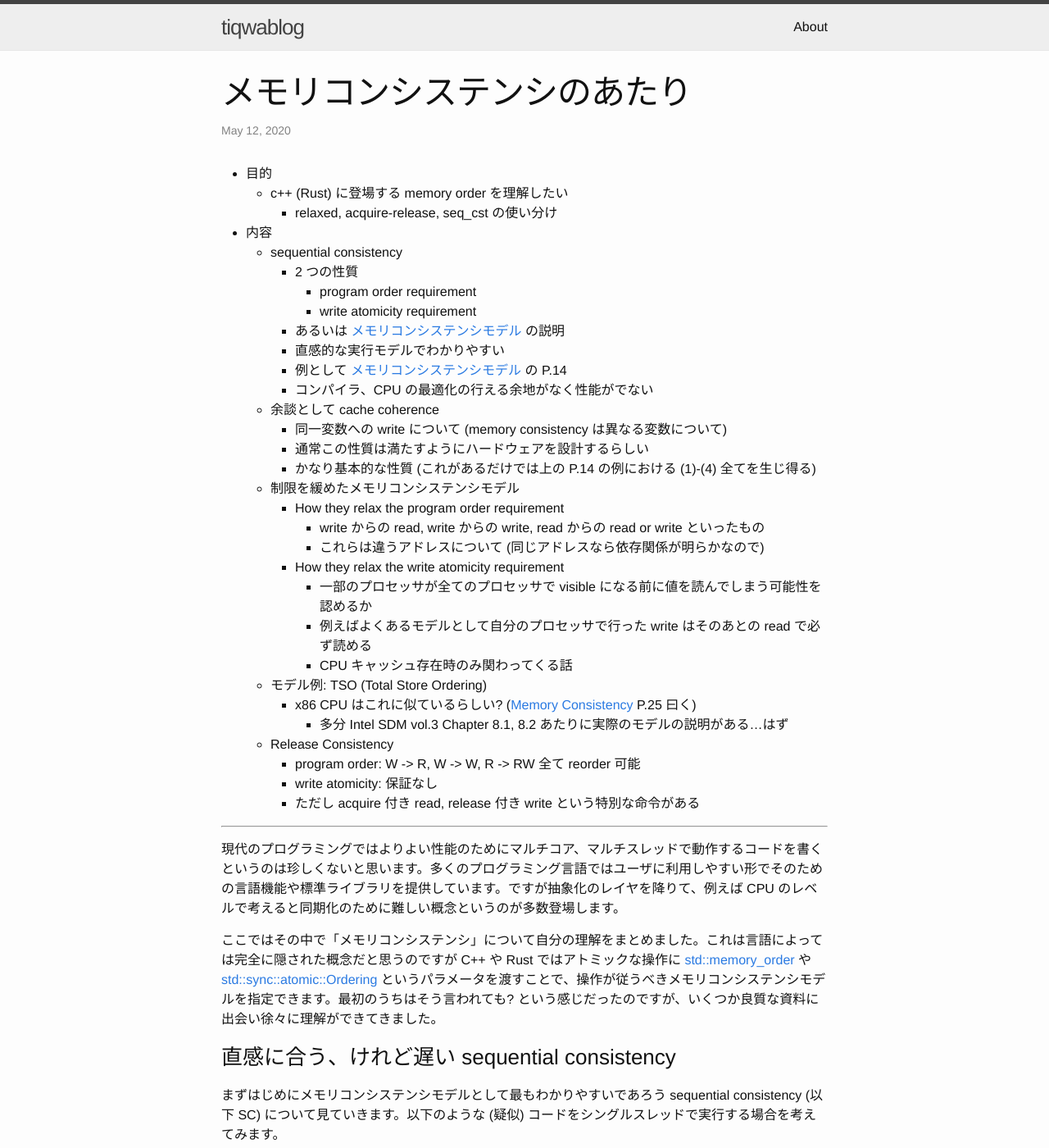
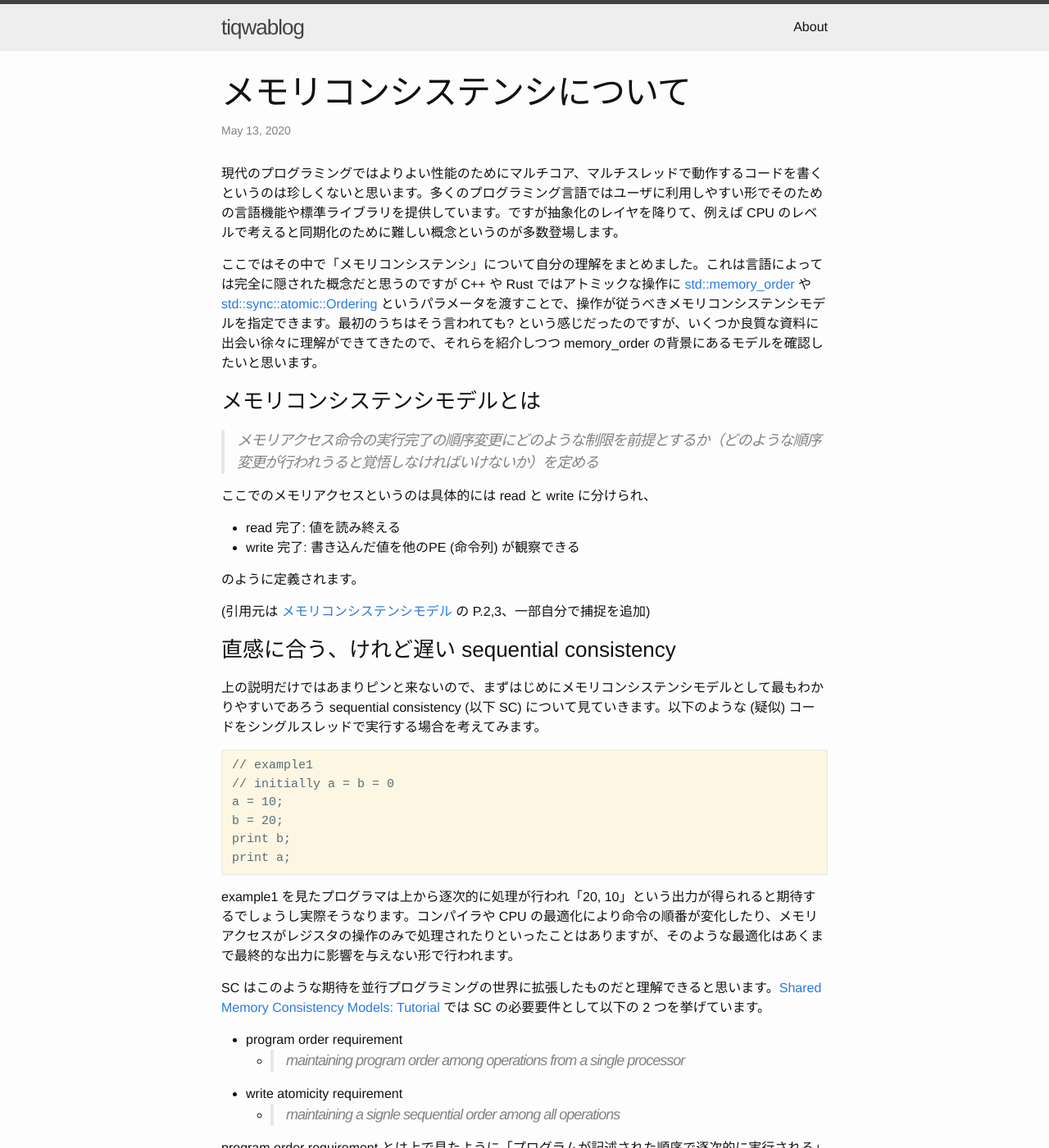
Before and after one commit to tiqwab/tiqwab.github.com, a Jekyll site: the page built from _posts/2020-05-13-memory-consistency.md, in a window 1280 px wide and 1400 px high. Shown: the whole window at 82% size. Built offline with Jekyll 4.4.1, drawn with Linux system fonts in a browser that asks for light colours; comment, search, counter and statistics services are not loaded; some of the changed text lies outside the part shown.

Commit message:
Fix memory-consistency

````diff
--- a/_posts/2020-05-12-memory-consistency.md
+++ b/_posts/2020-05-13-memory-consistency.md
@@ -1,52 +1,30 @@
 ---
 layout: post
-title: メモリコンシステンシのあたり
-tags: "memory consistency"
+title: メモリコンシステンシについて
+tags: "memory consistency, memory order"
 comments: true
----
-
-- 目的
-  - c++ (Rust) に登場する memory order を理解したい
-    - relaxed, acquire-release, seq\_cst の使い分け
-
-- 内容
-  - sequential consistency
-    - 2 つの性質
-      - program order requirement
-      - write atomicity requirement
-    - あるいは [メモリコンシステンシモデル][3] の説明
-    - 直感的な実行モデルでわかりやすい
-    - 例として [メモリコンシステンシモデル][3] の P.14
-    - コンパイラ、CPU の最適化の行える余地がなく性能がでない
-  - 余談として cache coherence
-    - 同一変数への write について (memory consistency は異なる変数について)
-    - 通常この性質は満たすようにハードウェアを設計するらしい
-    - かなり基本的な性質 (これがあるだけでは上の P.14 の例における (1)-(4) 全てを生じ得る)
-  - 制限を緩めたメモリコンシステンシモデル
-    - How they relax the program order requirement
-      - write からの read, write からの write, read からの read or write といったもの
-      - これらは違うアドレスについて (同じアドレスなら依存関係が明らかなので)
-    - How they relax the write atomicity requirement
-      - 一部のプロセッサが全てのプロセッサで visible になる前に値を読んでしまう可能性を認めるか
-      - 例えばよくあるモデルとして自分のプロセッサで行った write はそのあとの read で必ず読める
-      - CPU キャッシュ存在時のみ関わってくる話
-  - モデル例: TSO (Total Store Ordering)
-    - x86 CPU はこれに似ているらしい? ([Memory Consistency][4] P.25 曰く)
-      - 多分 Intel SDM vol.3 Chapter 8.1, 8.2 あたりに実際のモデルの説明がある...はず
-  - Release Consistency
-    - program order: W -> R, W -> W, R -> RW 全て reorder 可能
-    - write atomicity:  保証なし
-    - ただし acquire 付き read, release 付き write という特別な命令がある
-
 ---
 
 現代のプログラミングではよりよい性能のためにマルチコア、マルチスレッドで動作するコードを書くというのは珍しくないと思います。多くのプログラミング言語ではユーザに利用しやすい形でそのための言語機能や標準ライブラリを提供しています。ですが抽象化のレイヤを降りて、例えば CPU のレベルで考えると同期化のために難しい概念というのが多数登場します。
 
-ここではその中で「メモリコンシステンシ」について自分の理解をまとめました。これは言語によっては完全に隠された概念だと思うのですが C++ や Rust ではアトミックな操作に [std::memory\_order][1] や [std::sync::atomic::Ordering][2] というパラメータを渡すことで、操作が従うべきメモリコンシステンシモデルを指定できます。最初のうちはそう言われても? という感じだったのですが、いくつか良質な資料に出会い徐々に理解ができてきました。
+ここではその中で「メモリコンシステンシ」について自分の理解をまとめました。これは言語によっては完全に隠された概念だと思うのですが C++ や Rust ではアトミックな操作に [std::memory\_order][1] や [std::sync::atomic::Ordering][2] というパラメータを渡すことで、操作が従うべきメモリコンシステンシモデルを指定できます。最初のうちはそう言われても? という感じだったのですが、いくつか良質な資料に出会い徐々に理解ができてきたので、それらを紹介しつつ memory\_order の背景にあるモデルを確認したいと思います。
+
+### メモリコンシステンシモデルとは
+
+> メモリアクセス命令の実行完了の順序変更にどのような制限を前提とするか（どのような順序変更が行われうると覚悟しなければいけないか）を定める
+
+ここでのメモリアクセスというのは具体的には read と write に分けられ、
+
+- read 完了: 値を読み終える
+- write 完了: 書き込んだ値を他のPE (命令列) が観察できる
+
+のように定義されます。
+
+(引用元は [メモリコンシステンシモデル][3] の P.2,3、一部自分で捕捉を追加)
 
 ### 直感に合う、けれど遅い sequential consistency
 
-まずはじめにメモリコンシステンシモデルとして最もわかりやすいであろう sequential consistency (以下 SC) について見ていきます。以下のような (疑似) コードをシングルスレッドで実行する場合を考えてみます。
+上の説明だけではあまりピンと来ないので、まずはじめにメモリコンシステンシモデルとして最もわかりやすいであろう sequential consistency (以下 SC) について見ていきます。以下のような (疑似) コードをシングルスレッドで実行する場合を考えてみます。
 
 ```
 // example1
@@ -130,9 +108,7 @@ W -> R の reorder を許すことで CPU レベルで write のレイテンシ
 
 ### (余談) キャッシュコヒーレンスについて
 
-メモリコンシステンシと (個人的に) 似た用語としてキャッシュコヒーレンスというものがあります。メモリコンシステンシが「異なる変数への保証」についての話だとすれば、キャッシュコヒーレンスは「同一変数への保証」についてだと捉えられます。キャッシュコヒーレンスが保たれる場合、同一変数について
-
-[Computer Architecture: A Quantitative Approach (six edition)][8] の 5.2 Centralized Shared-Memory Architectures ではシステムがキャッシュコヒーレンシを持つことを以下のように定義しています (拙訳)。
+メモリコンシステンシと (個人的に) 似た用語としてキャッシュコヒーレンスというものがあります。メモリコンシステンシが「異なる変数への保証」についての話だとすれば、キャッシュコヒーレンスは「同一変数への保証」についてだと捉えられます。[Computer Architecture: A Quantitative Approach (six edition)][8] の 5.2 Centralized Shared-Memory Architectures ではシステムがキャッシュコヒーレンシを持つことを以下のように定義しています (拙訳)。
 
 - あるプロセッサ P が変数 X に書き込んだ値は、そのあとのプロセッサ P の X からの読み取りで確認できる
 - あるプロセッサ P が変数 X に書き込んだ値は、十分な時間が経てば別のプロセッサ Q の X からの読み取りで確認できる
@@ -150,11 +126,11 @@ A = 1;
 A = 2;
 ```
 
-大抵の CPU ではこの性質を保証するように CPU を設計、実装するらしく、それぐらい基本的な保証だということだと思います。そのためこれまでの例でも、この先の例でもキャッシュコヒーレンスが保証された CPU だということを前提にして記述しています。
+大抵の CPU ではこの性質を保証するように CPU を設計、実装するらしく、それぐらい基本的な保証だということだと思います。そのためこれまでの例でも、この先の例でも、キャッシュコヒーレンスが保証された CPU だということを前提にして記述しています。
 
 ### release consistency モデル
 
-C++ の [memory order][1] に指定できる値として acquire, release というものがありますが、この背景にあるメモリコンシステンシモデルが release consistency (RC) モデルと呼ばれるもの (のはず) です。
+C++ の [memory order][1] に指定できる値として acquire, release というものがありますが、この背景にあるメモリコンシステンシモデルが release consistency (RC) モデルと呼ばれるものです。
 
 このモデルでは TSO で緩めた W -> R だけでなく W -> W, R -> W, R -> R 全ての reorder を認めています。そのためコンパイラや CPU の最適化を行う余地は多くあるのですが、それだけだとユーザの意図通りにプログラムが実行される保証が無いので、RC では acquire 付き read、release 付き write と呼ばれるような命令を定義しています。
 
@@ -274,6 +250,8 @@ int main()
 }
 ```
 
+他の memory\_order の指定よりも性能上劣るとはいえ、実用上はよほどのっぴきならない事情がない限り seq\_cst を使うべきという感じがします (同期化まわりのバグは怖すぎるので...)。
+
 ### x86 における memory\_order の実装
 
 [メモリバリアを理解するために必要な3つのこと][7] では x86 において memory\_order がどのように実装されているかについて記述されています。上述したように x86 は TSO に近いメモリコンシステンシモデルを採用しているので、release/acquire あたりが自動的に保証されると言えるのだと思います。他に [x86/x64におけるメモリオーダーの話][8] も参考になりそうです。
````
